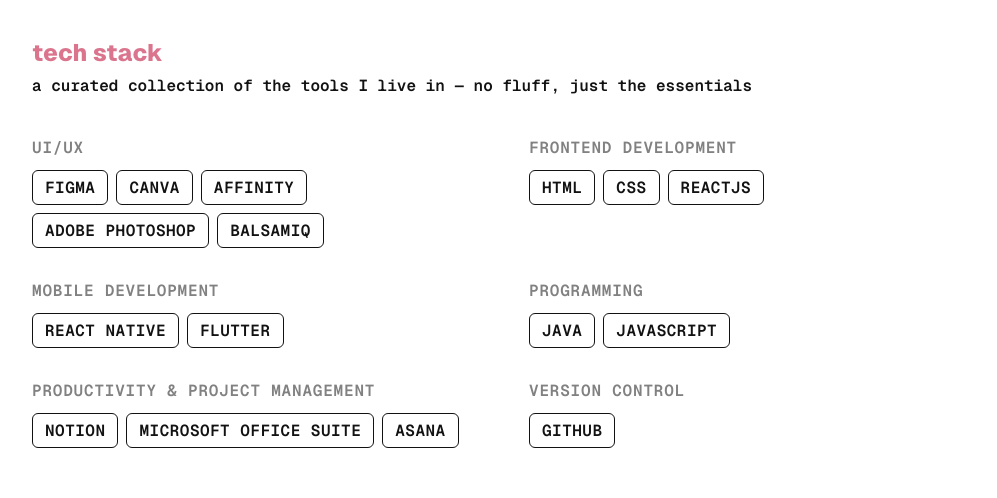
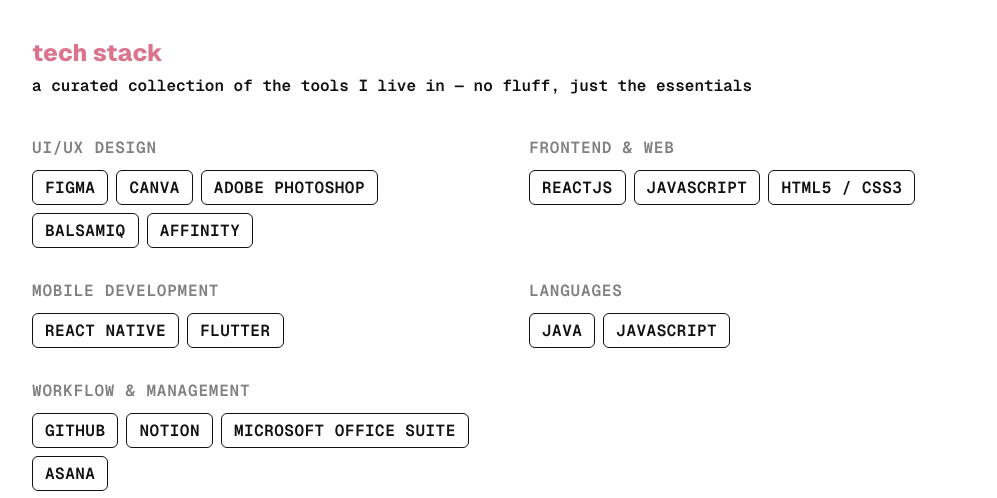
Before and after one commit to marianadine/mariafaye2026, a React (Vite) app: page / in a window 1280 px wide. Shown: the part 2280-2778 px from the top of the page, without its empty margins (141-1138 px from the left). Built offline with nearby package versions, Linux system fonts and the light colour scheme; a web font is replaced by a local one.

Commit message:
Minor Changes

```diff
--- a/src/components/techStack.jsx
+++ b/src/components/techStack.jsx
@@ -4,28 +4,24 @@
 export default function techStack() {
   const categories = [
     {
-      title: 'UI/UX',
-      skills: ['FIGMA', 'CANVA', 'AFFINITY', 'ADOBE PHOTOSHOP', 'BALSAMIQ'],
+      title: 'UI/UX DESIGN',
+      skills: ['FIGMA', 'CANVA', 'ADOBE PHOTOSHOP', 'BALSAMIQ', 'AFFINITY'],
     },
     {
-      title: 'FRONTEND DEVELOPMENT',
-      skills: ['HTML', 'CSS', 'REACTJS'],
+      title: 'FRONTEND & WEB',
+      skills: ['REACTJS', 'JAVASCRIPT', 'HTML5 / CSS3'],
     },
     {
       title: 'MOBILE DEVELOPMENT',
       skills: ['REACT NATIVE', 'FLUTTER'],
     },
     {
-      title: 'PROGRAMMING',
+      title: 'LANGUAGES',
       skills: ['JAVA', 'JAVASCRIPT'],
     },
     {
-      title: 'PRODUCTIVITY & PROJECT MANAGEMENT',
-      skills: ['NOTION', 'MICROSOFT OFFICE SUITE', 'ASANA'],
-    },
-    {
-      title: 'VERSION CONTROL',
-      skills: ['GITHUB'],
+      title: 'WORKFLOW &  MANAGEMENT',
+      skills: ['GITHUB', 'NOTION', 'MICROSOFT OFFICE SUITE', 'ASANA'],
     },
   ];
 
```
